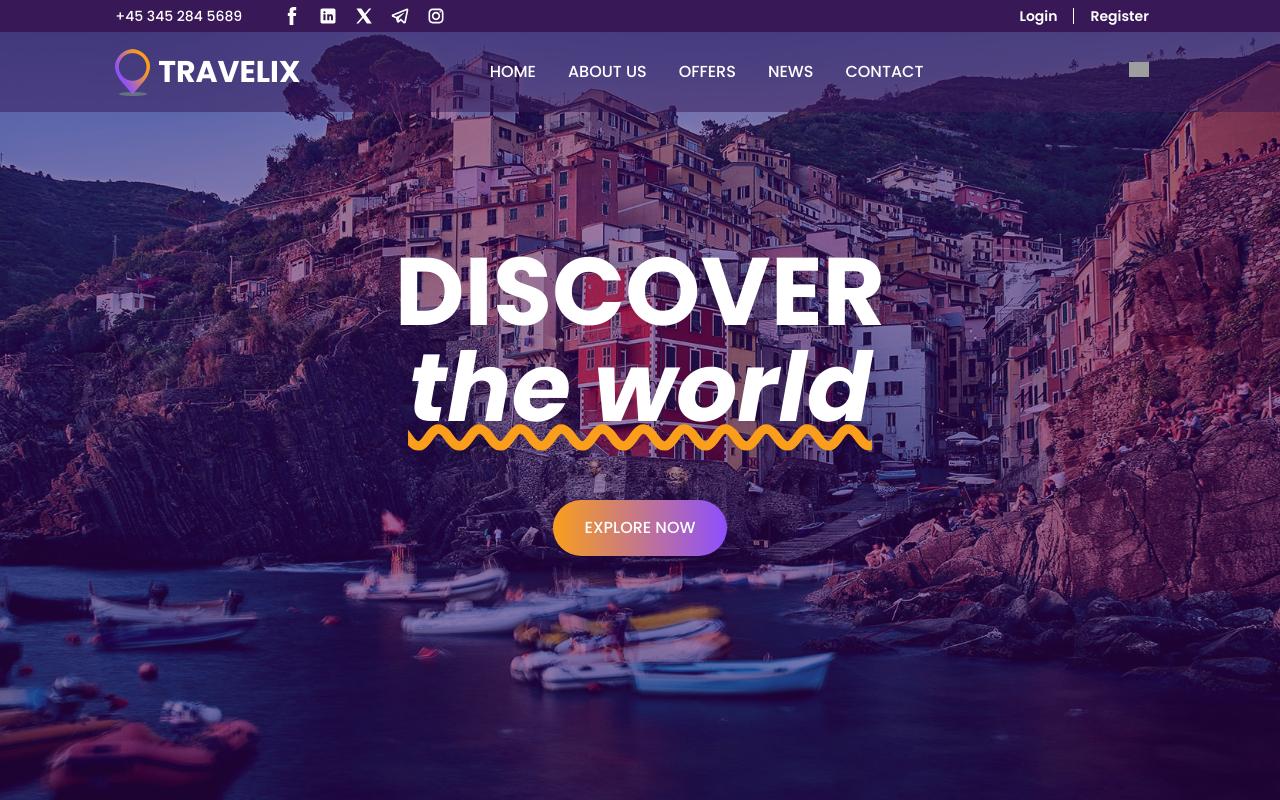
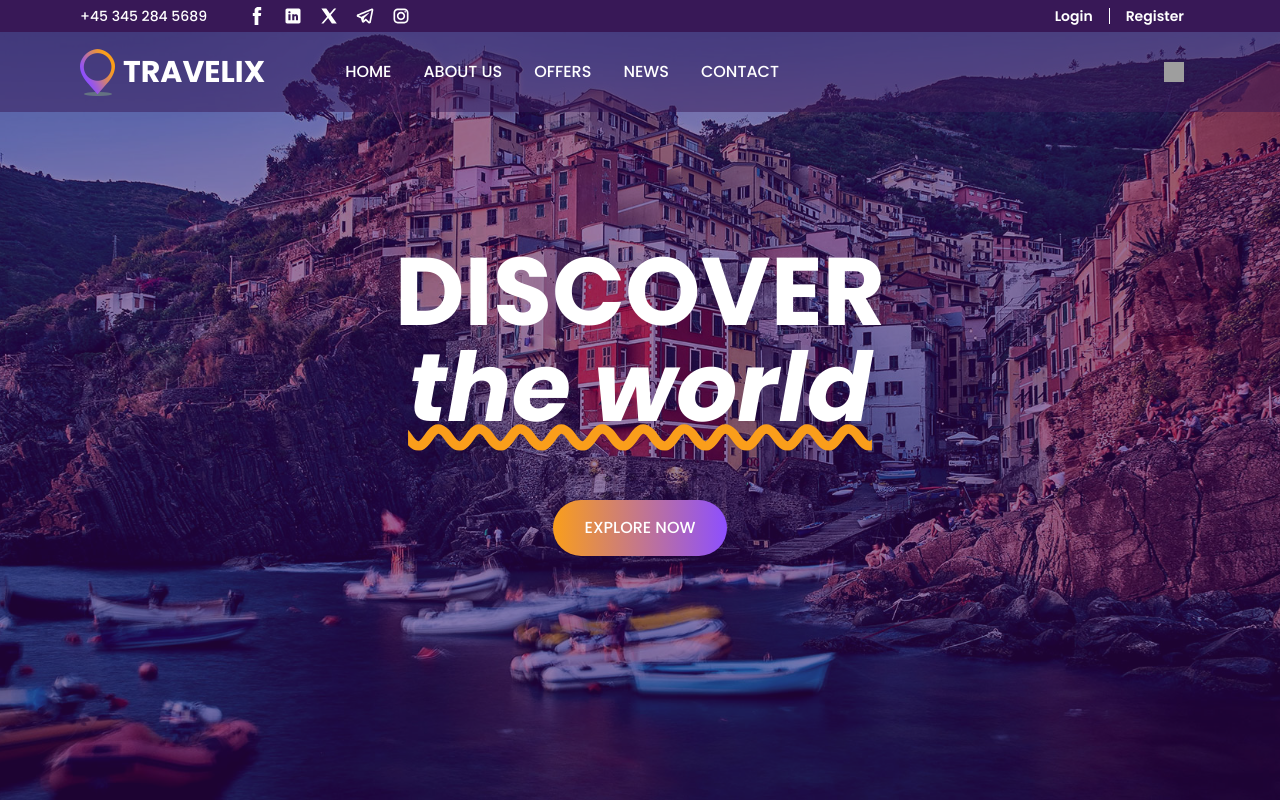
Before and after one commit to orionus14/travelix, a React (Vite) app: page / in a window 1280 px wide. Built offline with nearby package versions, Linux system fonts and the light colour scheme; grey boxes are pictures that could not be loaded.

Commit message:
First Adaptive to navbar

```diff
--- a/src/App.jsx
+++ b/src/App.jsx
@@ -1,5 +1,5 @@
 import React from 'react';
-import { Routes, Route } from 'react-router-dom';
+import { Routes, Route, useLocation } from 'react-router-dom';
 import Home from './pages/Home';
 import Login from './pages/Login';
 import Register from './pages/Register';
@@ -12,10 +12,13 @@ import Contact from './pages/Contact';
 
 
 function App() {
+  const location = useLocation();
+  const isAuthPage = location.pathname === '/login' || location.pathname === '/register';
+
   return (
     <div>
-      <Contacts />
-      <Navbar />
+      {!isAuthPage && <Contacts />}
+      {!isAuthPage && <Navbar />}
       <Routes>
         <Route path="/" element={<Home />} />
         <Route path="/login" element={<Login />} />
--- a/src/components/Contacts.jsx
+++ b/src/components/Contacts.jsx
@@ -18,8 +18,8 @@ const socialLinks = [
 
 const Contacts = () => {
     return (
-        <div className='absolute z-10 w-full flex justify-between bg-[#381857] text-white
-        items-center h-8 px-4 sm:px-[5vw] md:px-[7vw] lg:px-[9vw]'>
+        <div className='absolute inset-0 z-30 w-full flex justify-between bg-[#381857] text-white
+        items-center h-8 2xl:px-28 xl:px-20 lg:px-16 px-12'>
             {/* Left Side */}
             <div className='flex items-center'>
                 <div className='mr-8 text-sm font-medium'>+45 345 284 5689</div>
--- a/src/components/Header.jsx
+++ b/src/components/Header.jsx
@@ -4,8 +4,8 @@ import { Link } from 'react-router-dom'
 const Header = () => {
   return (
     <div className='h-screen bg-home-image bg-cover bg-center bg-no-repeat flex items-center justify-center relative'>
-      <div className="absolute inset-0 bg-purple-950 bg-opacity-50"></div>
-      <div className='z-10 text-center text-white'>
+      <div className="absolute z-10 inset-0 bg-purple-950 bg-opacity-50"></div>
+      <div className='z-20 text-center text-white'>
         <div className='text-8xl font-bold'> DISCOVER <br /> <i className='underline decoration-wavy decoration-[#fa9e1b]'>the world</i></div>
         <div className='uppercase mt-16'>
           <Link to={'/'} className='inline-block py-4 px-8 rounded-full font-medium
--- a/src/components/Navbar.jsx
+++ b/src/components/Navbar.jsx
@@ -1,21 +1,75 @@
-import React from 'react'
-import { Link, NavLink } from 'react-router-dom'
+import React, { useEffect, useState } from 'react'
+import { Link, NavLink, useLocation } from 'react-router-dom'
 
 // Icons import
 import travelixLogo from '../assets/logo.png'
 import searchIcon from '../assets/search.svg'
+import closeIcon from '../assets/close.svg'
+import burgerIcon from '../assets/burger-menu.svg'
 
 const Navbar = () => {
+    const [searchBar, setSearchBar] = useState(false);
+    const [burgerMenu, setBurgerMenu] = useState(false);
+    const location = useLocation();
+
+    useEffect(() => {
+        setSearchBar(false);
+    }, [location])
+
+    useEffect(() => {
+        setBurgerMenu(false);
+    }, [location])
+
+    useEffect(() => {
+        setSearchBar(false);
+    }, [burgerMenu])
+
     return (
-    <div className='fixed z-10 top-8 w-full flex justify-between items-center h-20 bg-[#381857] bg-opacity-50 text-white px-4 sm:px-[5vw] md:px-[7vw] lg:px-[9vw]'>
-      <div>
-        <Link to={'/'} className='flex items-center'>
+
+        <div className='flex fixed z-30 top-8 w-full justify-between items-center h-20 bg-[#381857] bg-opacity-50 text-white 2xl:px-28 xl:px-20 lg:px-16 px-12'>
+
+            <div className='flex items-center'>
+                {/* Burger menu */}
+                <div className='md:hidden'>
+                    {burgerMenu ?
+
+                        // Sidebar Burger Menu
+                        <div className='bg-[#4c2276] bg-opacity-100 h-screen w-screen sm:w-1/3 absolute inset-0'>
+
+                            {/* Close Icon */}
+                            <div className='absolute right-4 top-4'>
+                                <img className='w-5 h-5 cursor-pointer'
+                                    src={closeIcon} alt="close icon"
+                                    onClick={() => setBurgerMenu(false)} />
+                            </div>
+                            <ul className='flex flex-col mt-8 px-4 uppercase'>
+                                <Link to={'/'} className='flex items-center my-4'>
+                                    <div className='mr-2'><img src={travelixLogo} alt="Travelix Logo" /></div>
+                                    <div className='uppercase text-xl font-bold'>travelix</div>
+                                </Link>
+                                <NavLink className='navbar-item-burger' to={'/'}>Home</NavLink>
+                                <NavLink className='navbar-item-burger' to={'/about'}>About Us</NavLink>
+                                <NavLink className='navbar-item-burger' to={'/offers'}>Offers</NavLink>
+                                <NavLink className='navbar-item-burger' to={'/news'}>News</NavLink>
+                                <NavLink className='navbar-item-burger' to={'/contact'}>Contact</NavLink>
+                            </ul>
+                        </div>
+                        :
+                        // Burger Icon
+                        <img className='w-6 h-6 mr-8 cursor-pointer'
+                            src={burgerIcon} alt="burger icon"
+                            onClick={() => setBurgerMenu(true)} />
+                    }
+                </div>
+
+                {/* Logo */}
+                <Link to={'/'} className={`${burgerMenu ? 'hidden' : 'flex items-center'}`}>
                     <div className='mr-2'><img src={travelixLogo} alt="Travelix Logo" /></div>
                     <div className='uppercase text-3xl font-bold'>travelix</div>
                 </Link>
-      </div>
-      <div>
-        <ul className='uppercase'>
+
+                {/* Nav Links */}
+                <ul className='md:flex hidden ml-8 lg:ml-16 uppercase'>
                     <NavLink className='navbar-item' to={'/'}>Home</NavLink>
                     <NavLink className='navbar-item' to={'/about'}>About Us</NavLink>
                     <NavLink className='navbar-item' to={'/offers'}>Offers</NavLink>
@@ -23,8 +77,27 @@ const Navbar = () => {
                     <NavLink className='navbar-item' to={'/contact'}>Contact</NavLink>
                 </ul>
             </div>
-      <div className='h-5 w-5 cursor-pointer mx-4'>
-        <img src={searchIcon} alt="search icon" />
+
+            {/* Searching */}
+            <div className={`cursor-pointer mr-4 ${burgerMenu ? 'hidden sm:block' : ''}`} >
+
+                {!searchBar && (
+                    <img className={`h-5 w-5 transition-all duration-200 ${searchBar ? '' : 'animate-slidein'}`}
+                        onClick={() => setSearchBar(true)}
+                        src={searchIcon} alt="search icon" />
+                )}
+
+                {searchBar && (
+                    <div className={`flex items-center relative ${searchBar ? 'animate-slidein' : ''}`}>
+                        <input className='block px-2 text-black absolute
+                        lg:right-8 lg:top-0 md:top-14 md:right-0 right-8 top-0 w-40 border-none outline-none'
+                            type="text" placeholder='Enter your text...' />
+                        <img className='block h-5 w-5'
+                            onClick={() => setSearchBar(false)}
+                            src={closeIcon} alt="close icon"
+                        />
+                    </div>
+                )}
             </div>
         </div>
     )
--- a/src/index.css
+++ b/src/index.css
@@ -17,7 +17,16 @@
         @apply hover:text-gray-300 mx-4 text-sm font-semibold transition;
     }
 
+    .navbar-item,
+    .navbar-item-burger {
+        @apply font-medium hover:text-gray-300 transition
+    }
+
     .navbar-item {
-        @apply mx-4 font-medium hover:text-gray-300 transition;
+        @apply mx-4;
+    }
+
+    .navbar-item-burger {
+        @apply my-4 p-1 border-b-2 border-[#fa9e1b];
     }
 }
--- a/tailwind.config.js
+++ b/tailwind.config.js
@@ -5,10 +5,31 @@ export default {
     "./src/**/*.{js,ts,jsx,tsx}",
   ],
   theme: {
+    screens: {
+      'sm': '640px',
+      'md': '960px',
+      'lg': '1080px',
+      'xl': '1280px',
+      '2xl': '1536px',
+    },
     extend: {
       backgroundImage: {
         'home-image': "url('./src/assets/home_slider.jpg')",
       },
+      keyframes: {
+        slideaway: {
+          '0%': { transform: 'translateY(0)', opacity: '1' },
+          '100%': { transform: 'translateY(20px)', opacity: '0' }
+        },
+        slidein: {
+          '0%': { transform: 'translateY(-20px)', opacity: '0' },
+          '100%': { transform: 'translateY(0)', opacity: '1' }
+        },
+      },
+      animation: {
+        slideaway: 'slideaway 300ms forwards',
+        slidein: 'slidein 300ms forwards',
+      }
     },
   },
   plugins: [],
```
Also changed, not shown: src/assets/burger-menu.svg (added), src/assets/close.svg (added). Lines whose indentation alone changed are shown as unchanged.
